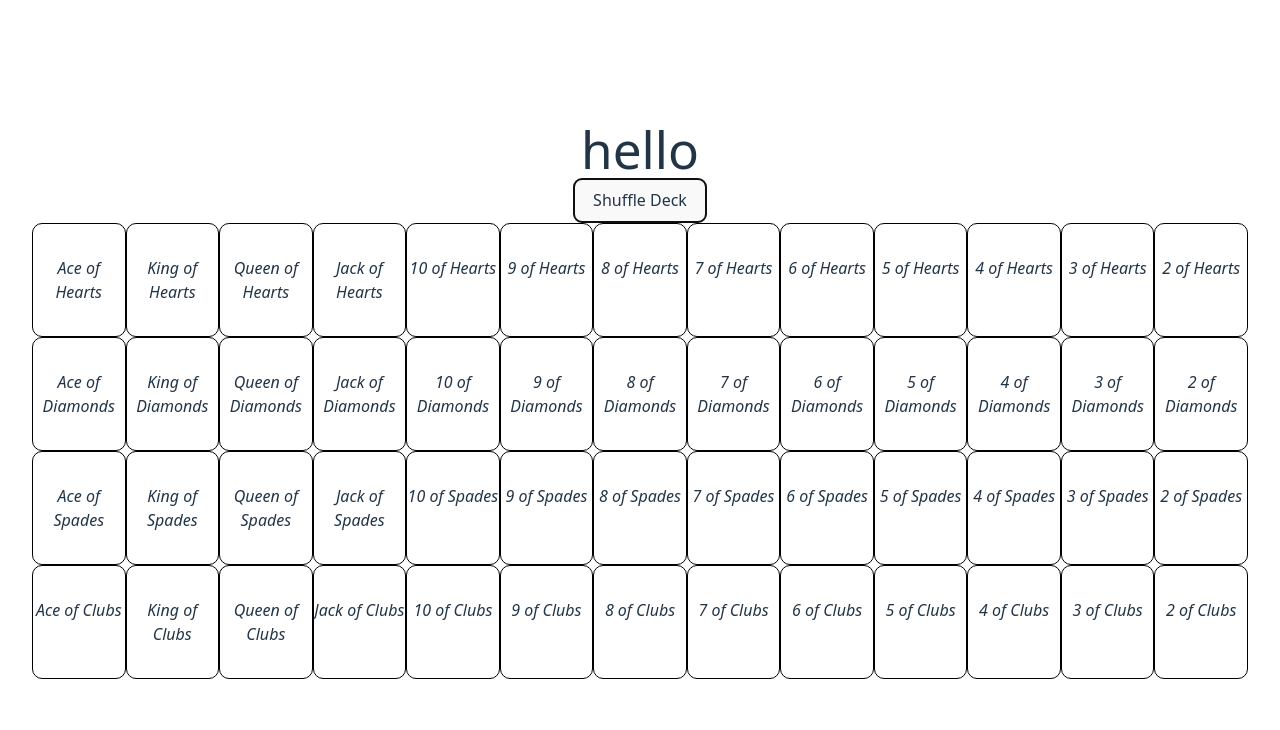
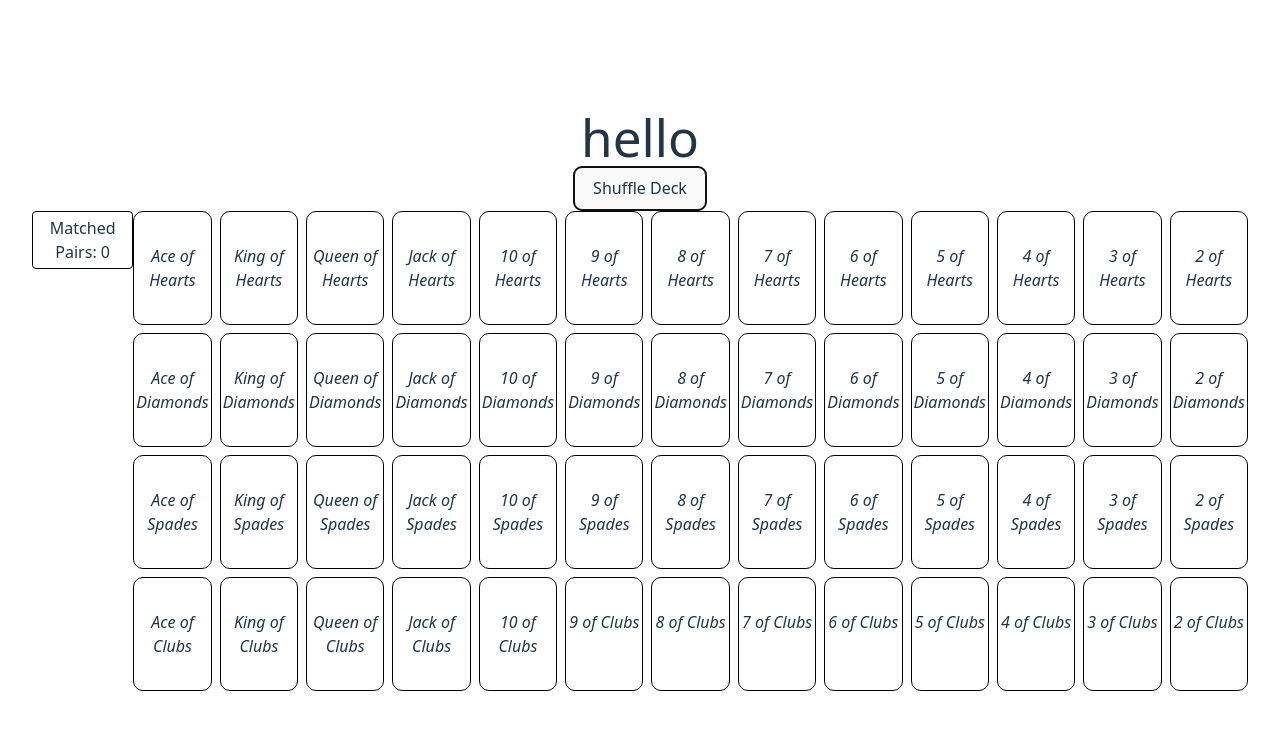
Before and after one commit to gpeid/concentration-card-game, a React (Vite) app: page / in a window 1280 px wide. Both pictures are taken after a click on the button "Generate Deck". Shown: the top 730 px of the page. Built offline with nearby package versions, Linux system fonts and the light colour scheme.

Commit message:
refactor: clean up imports and improve formatting in DeckContainer component

```diff
--- a/src/components/DeckContainer.tsx
+++ b/src/components/DeckContainer.tsx
@@ -1,7 +1,8 @@
-import { useState } from 'react';
-import Card from './Card';
+import { useState } from "react";
+import Card from "./Card";
 import "./../css/DeckContainer.css";
-import type { CardProperties } from '../types/types';
+import type { CardProperties } from "../types/types";
+import ScoreCard from "./ScoreCard";
 
 interface DeckContainerProps {
   deck: CardProperties[];
@@ -9,55 +10,65 @@
 
 const DeckContainer: React.FC<DeckContainerProps> = ({ deck }) => {
   // Array of all matched pairs
-  const [arrayOfSelectedMatches, setArrayOfSelectedMatches] = useState<CardProperties[][]>([]);
+  const [arrayOfSelectedMatches, setArrayOfSelectedMatches] = useState<
+    CardProperties[][]
+  >([]);
   // array of selected paira
   const [pairArray, setPairArray] = useState<CardProperties[]>([]);
-  const [deckCopy, setDeckCopy] = useState<CardProperties[]>(deck.slice())
-  console.log('deck', deck)
-  console.log(deckCopy)
+  const [deckCopy, setDeckCopy] = useState<CardProperties[]>(deck.slice());
 
   const handleSelectCardClick = (selectedCard: CardProperties): void => {
-    const alreadySelected = pairArray.find((card) => card.id === selectedCard.id);
+    const alreadySelected = pairArray.find(
+      (card) => card.id === selectedCard.id
+    );
     if (pairArray.length < 2 && !alreadySelected) {
-      const matchingCardsFound: CardProperties | undefined = pairArray.find(item => item.rank === selectedCard.rank);
-      console.log('matching', matchingCardsFound);
+      const matchingCardsFound: CardProperties | undefined = pairArray.find(
+        (item) => item.rank === selectedCard.rank
+      );
       if (matchingCardsFound) {
         const arrayOfMatchedPairs = [...pairArray, selectedCard];
         setArrayOfSelectedMatches([
           ...arrayOfSelectedMatches,
-          ...[arrayOfMatchedPairs]
+          arrayOfMatchedPairs,
         ]);
 
         arrayOfMatchedPairs.forEach((item) => {
-          const i = deck.findIndex(card => card.id === item.id);
-          console.log(i);
+          const i = deck.findIndex((card) => card.id === item.id);
           deckCopy.splice(i, 1, {
-            id: '',
-            suit: '',
-            rank: '',
-            label: ''
-          })
-        })
+            id: "",
+            suit: "",
+            rank: "",
+            label: "",
+          });
+        });
         setDeckCopy(deckCopy);
-        setPairArray([])
+        setPairArray([]);
       } else {
-        setPairArray([
-          ...pairArray,
-          selectedCard
-        ])
+        setPairArray([...pairArray, selectedCard]);
       }
     } else if (pairArray.length === 2) {
-      setPairArray([
-        selectedCard
-      ])
+      setPairArray([selectedCard]);
     }
-  }
+  };
 
   return (
-    <div className="card_container grid grid-cols-[repeat(12,minmax(0,1fr))_1fr]">
-      {deck.map((card: CardProperties) => (
-        <Card selectCardClick={() => handleSelectCardClick(card)} key={`${card.suit}-${card.rank}`} details={card} toggleSelected={!!pairArray.find(item => item.id === card.id)} matchedCard={deckCopy.findIndex(cardCopy => cardCopy.id === card.id) === -1} />
-      ))}
+    <div className="deck_container relative grid grid-cols-12">
+      <div className="col-span-1">
+        <ScoreCard matches={arrayOfSelectedMatches} />
+      </div>
+      <div className="card_container grid grid-cols-[repeat(12,minmax(0,1fr))_1fr] col-span-11 gap-2">
+        {deck.map((card: CardProperties) => (
+          <Card
+            selectCardClick={() => handleSelectCardClick(card)}
+            key={`${card.suit}-${card.rank}`}
+            details={card}
+            toggleSelected={!!pairArray.find((item) => item.id === card.id)}
+            matchedCard={
+              deckCopy.findIndex((cardCopy) => cardCopy.id === card.id) === -1
+            }
+          />
+        ))}
+      </div>
     </div>
   );
 };
```
